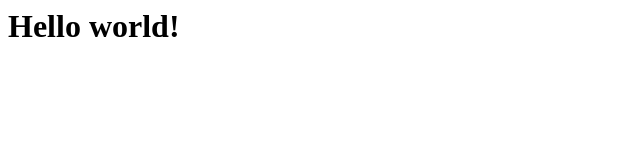
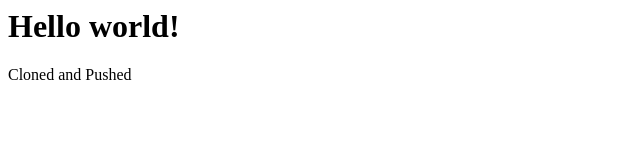
Before and after one commit to NIDaley/Hello-World, a plain HTML site: page index.html in a window 1280 px wide. Shown: the whole page, without its empty margins (0-640 px from the left). Drawn offline with Linux system fonts and the light colour scheme.

Commit message:
My update

```diff
--- a/index.html
+++ b/index.html
@@ -1 +1,2 @@
 <h1>Hello world!</h1>
+<p>Cloned and Pushed</p>
```
